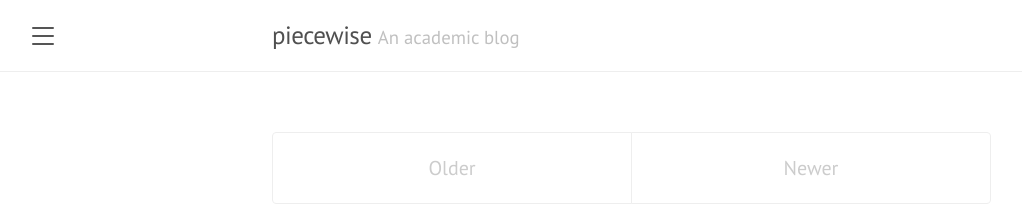
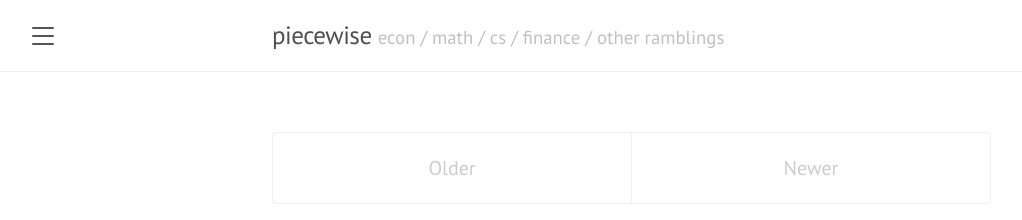
Before and after one commit to eric-ycw/eric-ycw.github.io, a Jekyll site: the page built from index.html, in a window 1280 px wide. Shown: the top 220 px of the page, without its empty margins (8-1030 px from the left). Built offline with Jekyll 4.4.1, drawn with Linux system fonts in a browser that asks for light colours; the list of posts is cut into pages by our own code.

Commit message:
Change tagline

```diff
--- a/_config.yml
+++ b/_config.yml
@@ -1,6 +1,6 @@
 # Setup
 title:               piecewise
-tagline:             'An academic blog'
+tagline:             'econ / math / cs / finance / other ramblings'
 description:         ''
 url:                 https://eric-ycw.github.io
 baseurl:             ''
```
Also changed, not shown: 1 other file.
